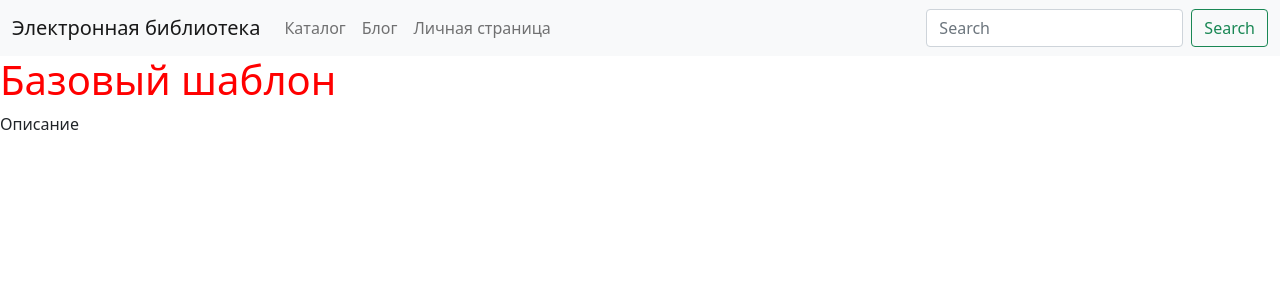
After one commit to vntsvetkov/django_project, a Django app: template catalog/templates/base.html in a window 1280 px wide. The commit adds this page. Shown: the top 300 px of the page. Run offline with Django 5.2, Linux system fonts and the light colour scheme; the template is opened without the code that fills it, so the values that code supplies are empty.

Commit message:
Добавили разделение шаблонов

```diff
--- /dev/null
+++ b/catalog/static/styles/base.css
@@ -0,0 +1,3 @@
+h1 {
+    color: red;
+}
--- /dev/null
+++ b/catalog/templates/base.html
@@ -0,0 +1,62 @@
+<!DOCTYPE html>
+{% load static %}
+<html lang="en">
+<head>
+    <meta charset="utf-8">
+    <meta name="viewport" content="width=device-width, initial-scale=1">
+    <link href="https://cdn.jsdelivr.net/npm/bootstrap@5.0.2/dist/css/bootstrap.min.css" rel="stylesheet" integrity="sha384-EVSTQN3/azprG1Anm3QDgpJLIm9Nao0Yz1ztcQTwFspd3yD65VohhpuuCOmLASjC" crossorigin="anonymous">
+    <link href="{% static 'styles/base.css' %}" rel="stylesheet">
+    {% block localstyle %} {% endblock localstyle %}
+</head>
+<body>
+
+        <header>
+            <nav class="navbar navbar-expand-lg navbar-light bg-light">
+              <div class="container-fluid">
+                <a class="navbar-brand" href="#">Электронная библиотека</a>
+                <button class="navbar-toggler" type="button" data-bs-toggle="collapse" data-bs-target="#navbarSupportedContent" aria-controls="navbarSupportedContent" aria-expanded="false" aria-label="Toggle navigation">
+                  <span class="navbar-toggler-icon"></span>
+                </button>
+                <div class="collapse navbar-collapse" id="navbarSupportedContent">
+                  <ul class="navbar-nav me-auto mb-2 mb-lg-0">
+                    <li class="nav-item">
+                      <a class="nav-link " aria-current="page" href="http://127.0.0.1:8000/catalog/">Каталог</a>
+                    </li>
+                    <li class="nav-item">
+                      <a class="nav-link" href="http://127.0.0.1:8000/blog/">Блог</a>
+                    </li>
+                    <li class="nav-item dropdown">
+                      <a class="nav-link" href="http://127.0.0.1:8000/personal/">
+                        Личная страница
+                      </a>
+                    </li>
+                  </ul>
+                  <form class="d-flex">
+                    <input class="form-control me-2" type="search" placeholder="Search" aria-label="Search">
+                    <button class="btn btn-outline-success" type="submit">Search</button>
+                  </form>
+                </div>
+              </div>
+            </nav>
+            {% block headercontent %}
+            <div>
+
+                <h1> Базовый шаблон </h1>
+                <p> Описание </p>
+
+            </div>
+            {% endblock headercontent %}
+        </header>
+
+    {% block content %}
+        <div id="content"></div>
+    {% endblock content %}
+
+    {% block footer %}
+        <footer></footer>
+    {% endblock footer %}
+
+    <script src="https://cdn.jsdelivr.net/npm/bootstrap@5.0.2/dist/js/bootstrap.bundle.min.js" integrity="sha384-MrcW6ZMFYlzcLA8Nl+NtUVF0sA7MsXsP1UyJoMp4YLEuNSfAP+JcXn/tWtIaxVXM" crossorigin="anonymous"></script>
+
+</body>
+</html>
```
Also changed, not shown: catalog/templates/book_cards.html (added, +18 -0 lines), catalog/templates/books.html (+10 -32 lines), library/static/styles/base.css (deleted).
